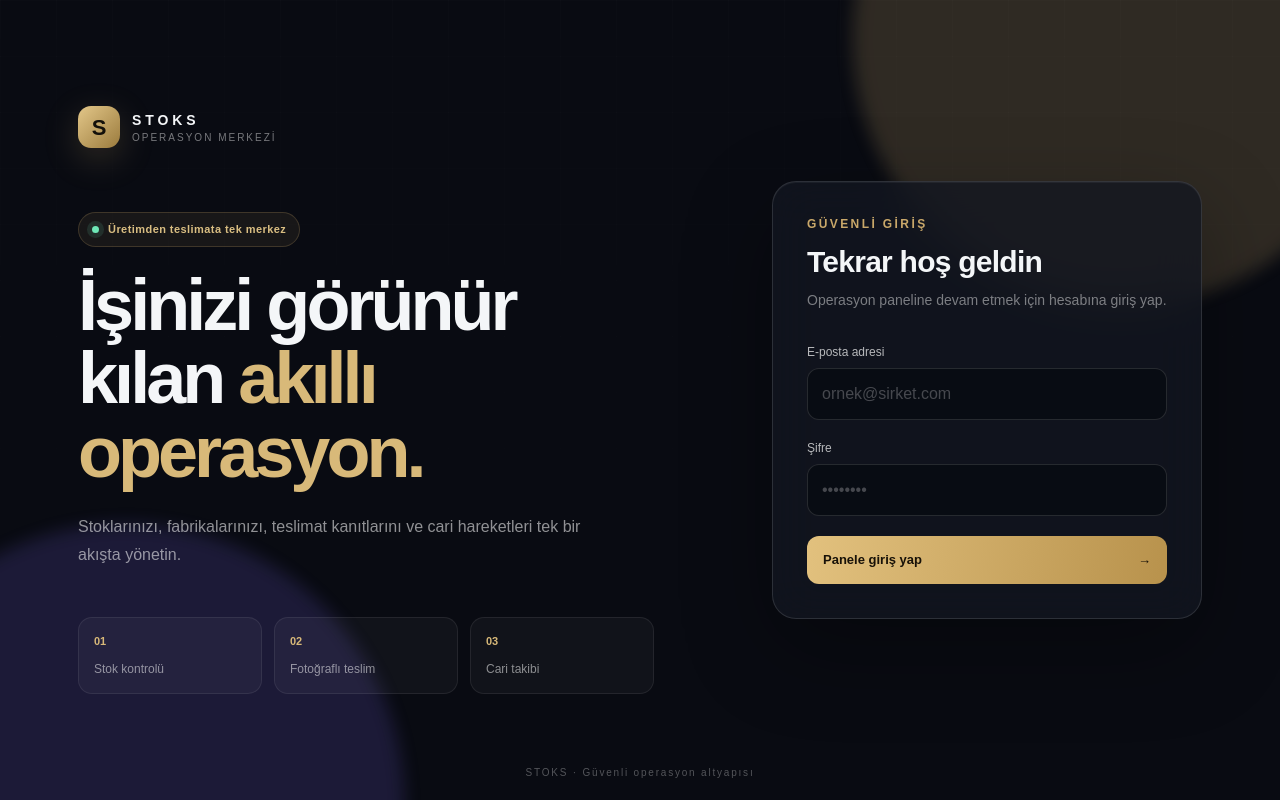
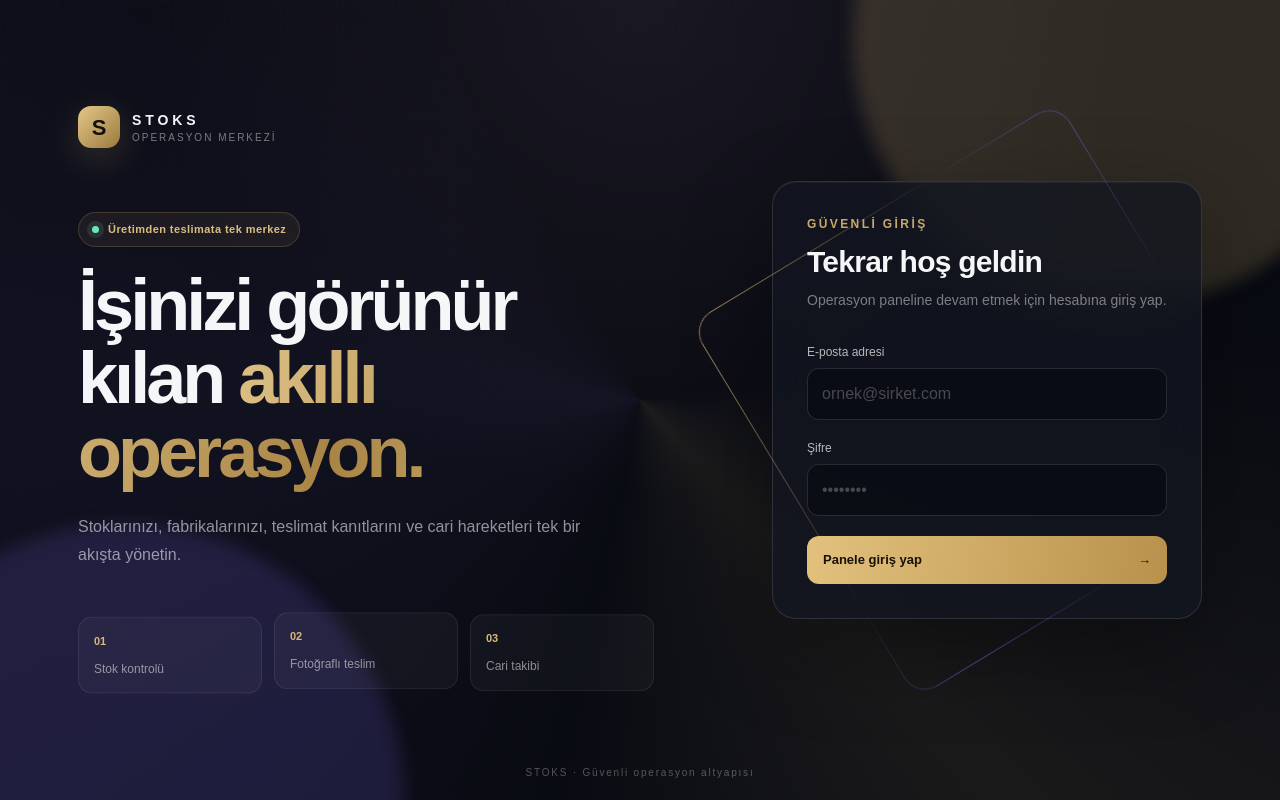
Before and after one commit to servanbrs/stoks, a Next.js app: page /login in a window 1280 px wide. Built offline with nearby package versions, Linux system fonts and the light colour scheme.

Commit message:
feat: enhance animated login experience

```diff
--- a/app/globals.css
+++ b/app/globals.css
@@ -9,7 +9,8 @@ body { margin: 0; background: #0a0d12; color: #f4f6f8; font-family: Arial, Helve
 .eyebrow { color: #8490a1; font-size: 11px; font-weight: 700; letter-spacing: .13em; text-transform: uppercase; }
 .card { border: 1px solid #202935; border-radius: 14px; background: rgba(17,22,30,.86); box-shadow: 0 18px 45px rgba(0,0,0,.12); }
 .grid-lines { background-image: linear-gradient(rgba(255,255,255,.025) 1px, transparent 1px), linear-gradient(90deg, rgba(255,255,255,.025) 1px, transparent 1px); background-size: 32px 32px; }
-.login-page { position: relative; min-height: 100vh; overflow: hidden; background: #090b12; color: #f4f6f8; }
+.login-page { position: relative; min-height: 100vh; overflow: hidden; background: radial-gradient(circle at 50% 0%, #1a1823 0, #090b12 48%); color: #f4f6f8; }
+.login-page::before { content: ""; position: absolute; inset: -45%; background: conic-gradient(from 0deg, transparent 0deg, rgba(216,185,121,.08) 55deg, transparent 110deg, rgba(112,91,203,.08) 190deg, transparent 250deg); animation: spin-slow 24s linear infinite; }
 .login-grid { position: absolute; inset: 0; opacity: .34; background-image: linear-gradient(rgba(255,255,255,.035) 1px, transparent 1px), linear-gradient(90deg, rgba(255,255,255,.035) 1px, transparent 1px); background-size: 56px 56px; mask-image: linear-gradient(to bottom, black, transparent 85%); }
 .login-glow { position: absolute; width: 520px; height: 520px; border-radius: 999px; filter: blur(8px); opacity: .2; animation: drift 12s ease-in-out infinite alternate; }
 .login-glow-one { top: -220px; right: -100px; background: #c9a86a; }
@@ -20,10 +21,14 @@ body { margin: 0; background: #0a0d12; color: #f4f6f8; font-family: Arial, Helve
 .login-kicker { display: inline-flex; align-items: center; gap: 9px; border: 1px solid rgba(201,168,106,.22); border-radius: 999px; background: rgba(201,168,106,.08); padding: 8px 13px; color: #d9be82; font-size: 11px; font-weight: 700; letter-spacing: .04em; }
 .login-pulse { height: 7px; width: 7px; border-radius: 99px; background: #6ee7b7; box-shadow: 0 0 0 5px rgba(110,231,183,.12); }
 .login-title { max-width: 600px; margin: 22px 0 0; font-size: clamp(42px, 6vw, 72px); line-height: 1.02; letter-spacing: -.055em; font-weight: 700; }
-.login-title span { color: #d8b979; }
-.login-feature { display: flex; flex-direction: column; gap: 10px; border: 1px solid rgba(255,255,255,.08); border-radius: 14px; background: rgba(255,255,255,.035); padding: 15px; color: rgba(255,255,255,.52); font-size: 12px; }
+.login-title span { color: #d8b979; background: linear-gradient(100deg, #e8cd93, #a98545, #f1d99f); background-size: 200% auto; background-clip: text; -webkit-background-clip: text; -webkit-text-fill-color: transparent; animation: shimmer 5s linear infinite; }
+.login-feature { display: flex; flex-direction: column; gap: 10px; border: 1px solid rgba(255,255,255,.08); border-radius: 14px; background: rgba(255,255,255,.035); padding: 15px; color: rgba(255,255,255,.52); font-size: 12px; transition: transform .3s, border-color .3s, background .3s; animation: float-card 5s ease-in-out infinite; }
+.login-feature:nth-child(2) { animation-delay: -1.6s; }
+.login-feature:nth-child(3) { animation-delay: -3.2s; }
+.login-feature:hover { transform: translateY(-6px); border-color: rgba(216,185,121,.4); background: rgba(216,185,121,.08); }
 .login-feature b { color: #d8b979; font-size: 11px; }
-.login-card { border: 1px solid rgba(255,255,255,.12); border-radius: 24px; background: rgba(18,22,32,.78); padding: 34px; box-shadow: 0 30px 90px rgba(0,0,0,.32), inset 0 1px 0 rgba(255,255,255,.05); backdrop-filter: blur(22px); animation: rise .7s ease both; }
+.login-card { position: relative; border: 1px solid rgba(255,255,255,.12); border-radius: 24px; background: rgba(18,22,32,.78); padding: 34px; box-shadow: 0 30px 90px rgba(0,0,0,.32), inset 0 1px 0 rgba(255,255,255,.05); backdrop-filter: blur(22px); animation: rise .7s cubic-bezier(.2,.8,.2,1) both; }
+.login-card::before { content: ""; position: absolute; inset: -1px; z-index: -1; border-radius: inherit; padding: 1px; background: linear-gradient(130deg, rgba(216,185,121,.7), transparent 35%, rgba(112,91,203,.55), transparent 75%); -webkit-mask: linear-gradient(#fff 0 0) content-box, linear-gradient(#fff 0 0); -webkit-mask-composite: xor; mask-composite: exclude; animation: border-flow 6s linear infinite; }
 .login-input { width: 100%; border: 1px solid rgba(255,255,255,.12); border-radius: 12px; background: rgba(4,7,12,.52); padding: 13px 14px; color: white; outline: none; transition: border-color .2s, box-shadow .2s, transform .2s; }
 .login-input::placeholder { color: rgba(255,255,255,.25); }
 .login-input:focus { border-color: rgba(216,185,121,.75); box-shadow: 0 0 0 4px rgba(216,185,121,.1); transform: translateY(-1px); }
@@ -32,6 +37,10 @@ body { margin: 0; background: #0a0d12; color: #f4f6f8; font-family: Arial, Helve
 .login-button:disabled { cursor: wait; opacity: .6; }
 .login-footer { position: absolute; z-index: 2; bottom: 20px; left: 50%; transform: translateX(-50%); color: rgba(255,255,255,.3); font-size: 10px; letter-spacing: .18em; white-space: nowrap; }
 @keyframes drift { from { transform: translate3d(-20px, 10px, 0) scale(1); } to { transform: translate3d(30px, -20px, 0) scale(1.08); } }
-@keyframes rise { from { opacity: 0; transform: translateY(18px); } to { opacity: 1; transform: translateY(0); } }
+@keyframes rise { from { opacity: 0; transform: translateY(28px) scale(.97); } to { opacity: 1; transform: translateY(0) scale(1); } }
+@keyframes spin-slow { to { transform: rotate(360deg); } }
+@keyframes shimmer { to { background-position: 200% center; } }
+@keyframes float-card { 0%, 100% { transform: translateY(0); } 50% { transform: translateY(-5px); } }
+@keyframes border-flow { to { transform: rotate(360deg); } }
 @media (max-width: 900px) { .login-layout { grid-template-columns: 1fr; gap: 42px; padding: 30px 20px 70px; } .login-intro { text-align: center; } .login-brand { justify-content: center; } .login-kicker { margin: 0 auto; } .login-title { margin-right: auto; margin-left: auto; } .login-intro > p { margin-right: auto; margin-left: auto; } .login-feature { text-align: left; } .login-footer { display: none; } }
 @media (max-width: 900px) { .app-shell { display: block; } }
```
